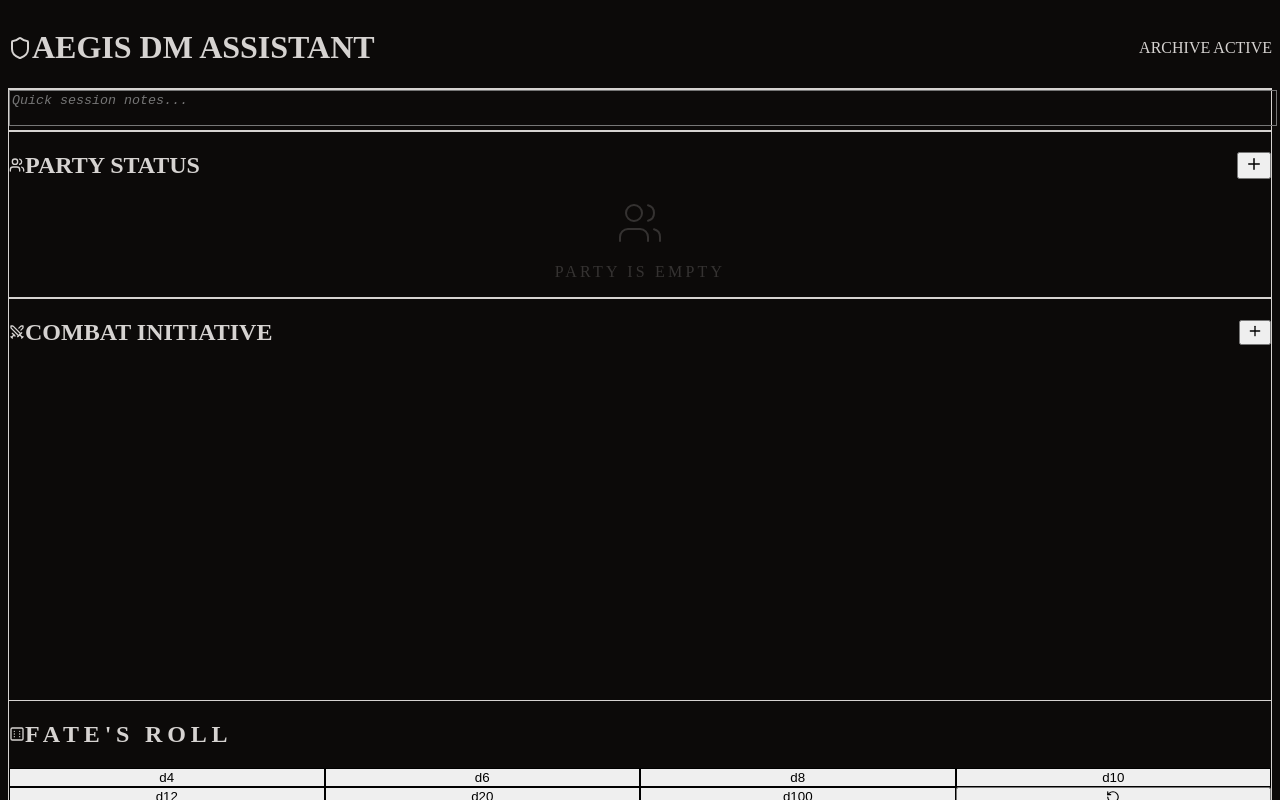
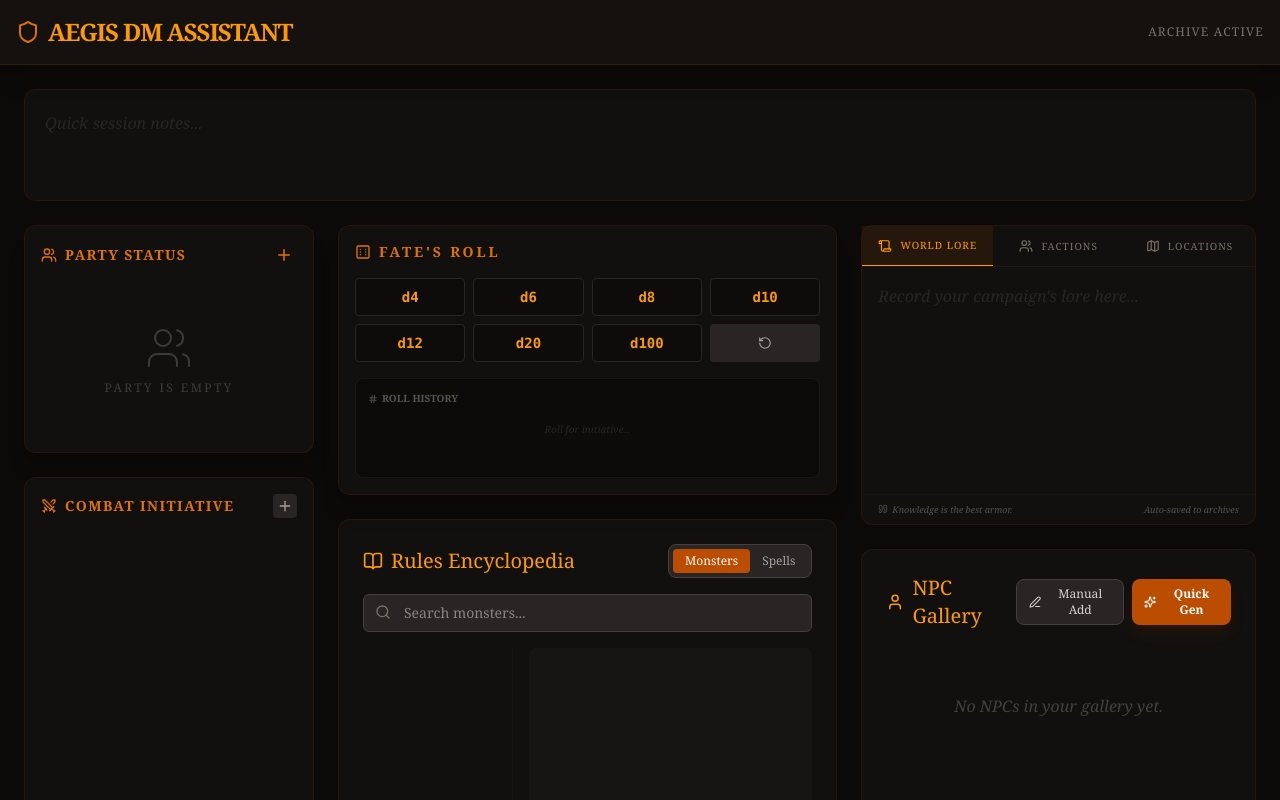
Before and after one commit to amdorinthe-maker/AEGISDM, a Next.js app: page / in a window 1280 px wide. Shown: the top 800 px of the page. Built offline with nearby package versions, Linux system fonts and the light colour scheme.

Commit message:
Switch to Tailwind v4 CSS import

```diff
--- a/app/globals.css
+++ b/app/globals.css
@@ -1,4 +1,6 @@
-@tailwind base;
-@tailwind components;
-@tailwind utilities;
-body { background: #0c0a09; color: #d6d3d1; }
+@import "tailwindcss";
+
+body {
+  background: #0c0a09;
+  color: #d6d3d1;
+}
--- /dev/null
+++ b/tailwind.config.ts
@@ -0,0 +1,21 @@
+import type { Config } from "tailwindcss";
+
+const config: Config = {
+  content: [
+    "./src/pages/**/*.{js,ts,jsx,tsx,mdx}",
+    "./src/components/**/*.{js,ts,jsx,tsx,mdx}",
+    "./src/app/**/*.{js,ts,jsx,tsx,mdx}",
+    "./app/**/*.{js,ts,jsx,tsx,mdx}",
+    "./components/**/*.{js,ts,jsx,tsx,mdx}",
+  ],
+  theme: {
+    extend: {
+      colors: {
+        background: "var(--background)",
+        foreground: "var(--foreground)",
+      },
+    },
+  },
+  plugins: [],
+};
+export default config;
```
Also changed, not shown: 1 other file (tests, documents, lock files or other folders).
